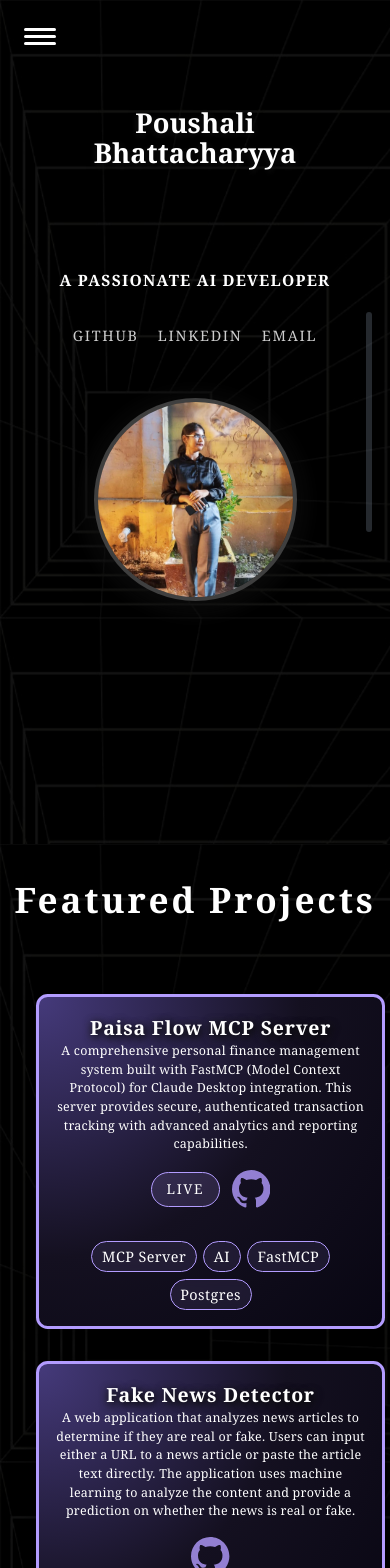
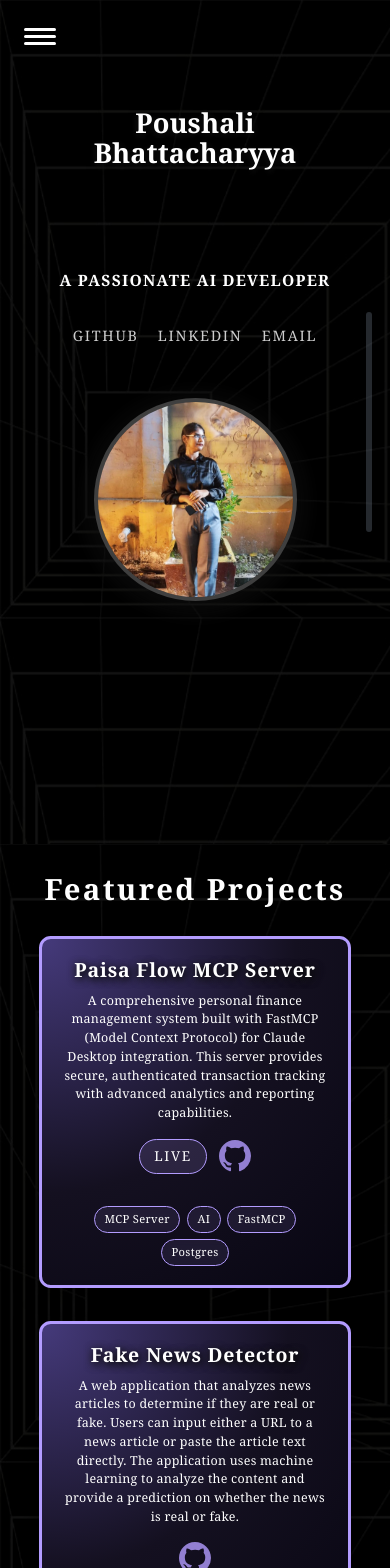
Before and after one commit to Poushali-02/portfolio, a React (Vite) app: page / in a window 390 px wide. Shown: the top 1568 px of the page. Built offline with nearby package versions, Linux system fonts and the light colour scheme; no server answers.

Commit message:
fixed projects section responsivity

```diff
--- a/src/Css/projects.css
+++ b/src/Css/projects.css
@@ -211,12 +211,12 @@
 }
 
 @media (max-width: 900px) {
-  .projects-section-bg {
-    padding: 10vw 4vw;
-  }
+  /* .projects-section-bg {
+    padding: 10vw;
+  } */
 
   .projects-title {
-    font-size: 6vw;
+    font-size: 5vw;
     margin-bottom: 6vw;
   }
 
@@ -229,20 +229,21 @@
   .project-left,
   .project-right {
     flex: 0 0 auto;
-    width: 100%;
+    width: 80%;
   }
 
   .project-card {
-    width: 80vw;
+    width: 70vw;
     min-width: 180px;
     max-width: 95vw;
     font-size: 3vw;
-    padding: 5vw 4vw 4vw 4vw;
+    padding: 5vw;
     border-radius: 3vw;
   }
 
   .project-name {
     font-size: 5vw;
+    padding-bottom: 2vw;
   }
 
   .project-desc {
@@ -251,11 +252,12 @@
 
   .project-links {
     gap: 0.75rem;
+    font-size: .7rem;
   }
 
   .project-git-icon {
-    width: 2.4rem;
-    height: 2.4rem;
+    width: 2rem;
+    height: 2rem;
   }
 
   .project-tech-list {
@@ -263,7 +265,7 @@
   }
 
   .project-tech-list li {
-    font-size: 0.9rem;
+    font-size: .7rem;
     padding: 0.25rem 0.6rem;
   }
 }
```
